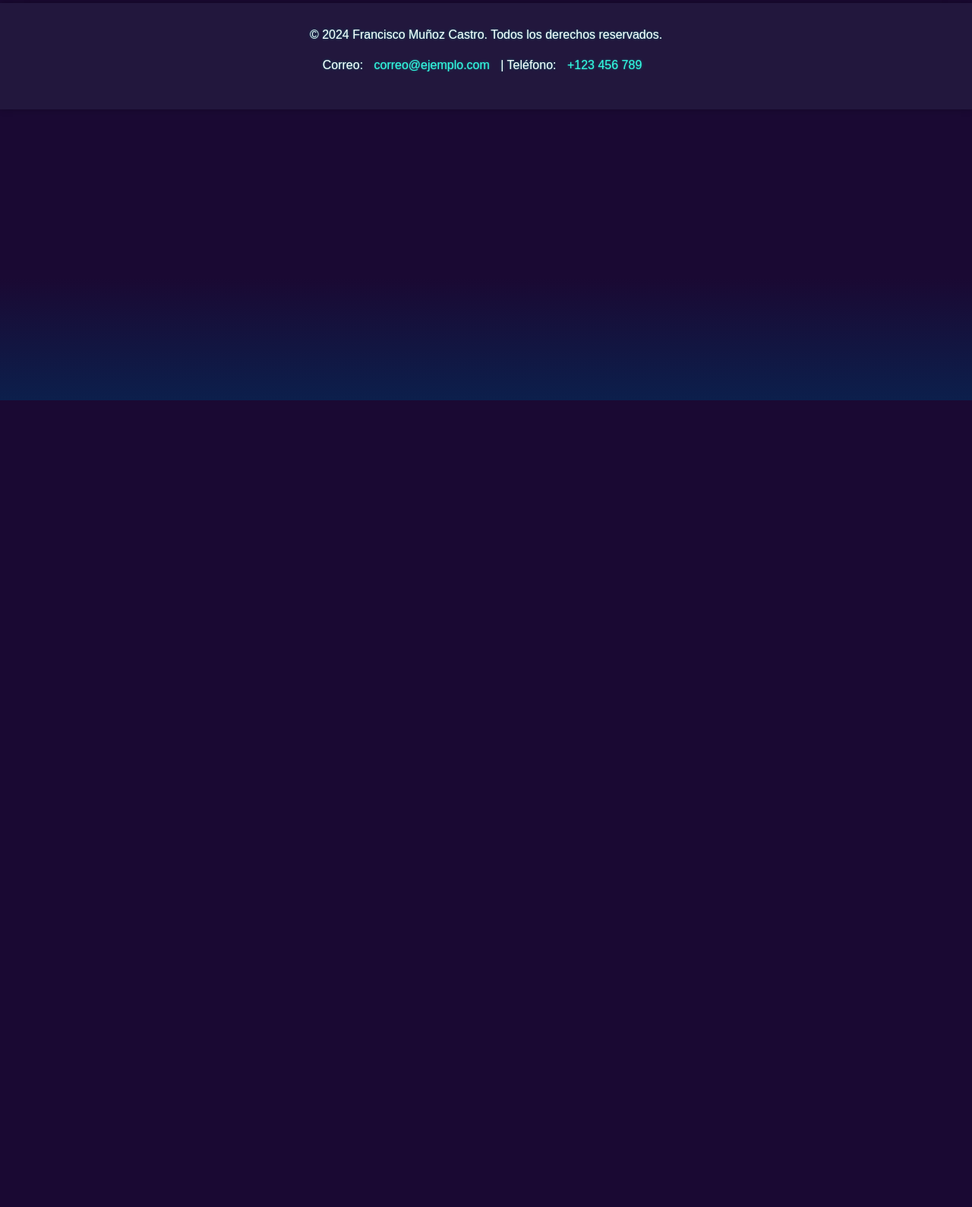
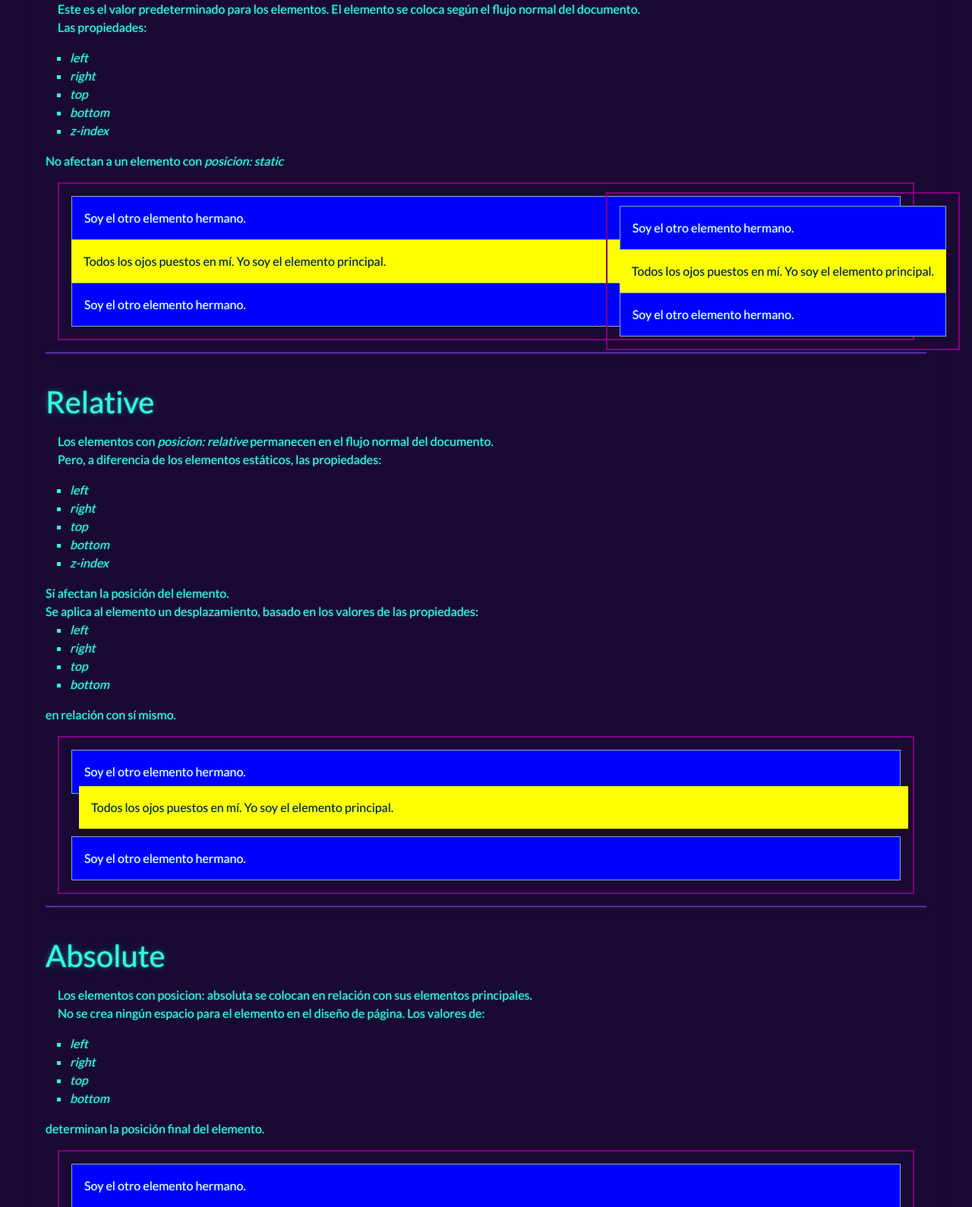
Before and after one commit to Duskpython2999/DAW_Tareas, a plain HTML site: page Tarea_2/index.html in a window 1280 px wide. Shown: the part 273-1862 px from the top of the page at 76% size. Before the commit the page ends 800 px from the top, so only its background shows below. Drawn offline with Linux system fonts and the light colour scheme.

Commit message:
v1.2
agrego definicion y ejemplos

```diff
--- a/Tarea_2/css/styles.css
+++ b/Tarea_2/css/styles.css
@@ -76,24 +76,77 @@ footer a:hover {
 
 
 
-.static-box {
-    position: static;
-    background-color: rgb(0, 0, 0);
+<style>
+.caja-tipo {
+    padding: 1em;
+    margin: 1em;
 }
-.relative-box {
+
+.texto-detalle {
+    margin: 0.5em auto;
+    padding: 0.5em 1em;
+}
+
+.caja-tipo ul {
+    list-style: square;
+    padding-left: 2em;
+}
+
+.caja-tipo ul li {
+    font-style: italic;
+    line-height: 1.5em;
+}
+/*positioning*/
+.elemento-padre {
+    border: 2px solid purple;
+    padding: 1em;
+    margin: 1em;
+}
+.elemento-principal {
+    color :#120d1f;
+    background-color: yellow;
+    padding: 1em;
+}
+.elemento-hermano {
+    color: white;
+    background-color: blue;
+    padding: 1em;
+    border: 1px solid #81adc8;
+}
+ .elemento-fixed{
+    position: fixed;
+    right: 0;
+    bottom: 50px;
+ }
+#Elemento-Relativo{
     position: relative;
-    left: 20px;
-    background-color: rgb(0, 0, 0);
+    left: 10px;
+    bottom: 10px;
 }
-.absolute-box {
+/* .elemento-Absoluto{
     position: absolute;
-    top: 30px;
-    left: 50px;
-    background-color: rgb(0, 0, 0);
+    left: 30px;
+    bottom: 10px;
+}  */
+/*z-index*/
+.box {
+    width: 100px;
+    height: 100px;
+    border: 3px solid;
+    position: relative;
 }
-.fixed-box {
-    position: fixed;
-    top: 10px;
-    right: 10px;
-    background-color: rgb(0, 0, 0);
+.green-box {
+    background-color: green;
 }
+.blue-box {
+    background-image: linear-gradient(90deg, #0500fc 0%, #9775fa 0%, #00f7ff 90%);
+    margin-top: -30px;
+    margin-left: 20px;
+    z-index: 1;
+}
+.purple-box {
+    background-color: purple;
+    margin-top: -30px;
+    margin-left: 40px;
+}
+</style>
--- a/Tarea_2/index.html
+++ b/Tarea_2/index.html
@@ -40,14 +40,146 @@
 <div class="contenedor">
 
 <hgroup>
-    <div id="Modelo_Caja">
+    <section class="caja-tipo">
+        <h1>Static</h1>
+        <p class="texto-detalle">
+            Este es el valor predeterminado para los elementos.
+            El elemento se coloca según el flujo normal del documento. <br />
+            Las propiedades:
+        <ul>
+            <li>left</li>
+            <li>right</li>
+            <li>top</li>
+            <li>bottom</li>
+            <li>z-index</li>
+        </ul>
+        No afectan a un elemento con
+        <i>posicion: static</i>
+        </p>
+        <article class="elemento-padre">
+            <div class="elemento-hermano">
+                Soy el otro elemento hermano.
+            </div>
 
-        <div class="static-box">Static</div>
-        <div class="relative-box">Relative</div>
-        <div class="absolute-box">Absolute</div>
-        <div class="fixed-box">Fixed</div>
+            <div class="elemento-principal" style="position: static;left: 10px;bottom: 10px;">
+                Todos los ojos puestos en mí. Yo soy el elemento principal.
+            </div>
 
+            <div class="elemento-hermano">
+                Soy el otro elemento hermano.
+            </div>
+        </article>
+    <hr>
+    <br>
+    </section>
+    <section class="caja-tipo">
+        <h1>Relative</h1>
+        <p class="texto-detalle">
+            Los elementos con <i>posicion: relative</i> permanecen en el flujo normal del documento.<br />
+            Pero, a diferencia de los elementos estáticos, las propiedades:
+        <ul>
+            <li>left</li>
+            <li>right</li>
+            <li>top</li>
+            <li>bottom</li>
+            <li>z-index</li>
+        </ul>
+        Sí afectan la posición del elemento. <br />
+        Se aplica al elemento un desplazamiento, basado en los valores de las propiedades:
+        <ul>
+            <li>left</li>
+            <li>right</li>
+            <li>top</li>
+            <li>bottom</li>
+        </ul> en relación con sí mismo.<br />
+        </p>
+        <article class="elemento-padre">
+            <div class="elemento-hermano">
+                Soy el otro elemento hermano.
+            </div>
 
+            <div id="Elemento-Relativo" class="elemento-principal" >
+                Todos los ojos puestos en mí. Yo soy el elemento principal.
+            </div>
+
+            <div class="elemento-hermano">
+                Soy el otro elemento hermano.
+            </div>
+        </article>
+    </section>
+    <hr>
+    <br>
+    <section class="caja-tipo">
+        <h1>Absolute</h1>
+        <p class="texto-detalle">
+            Los elementos con posicion: absoluta se colocan en relación con sus elementos principales. <br />
+            No se crea ningún espacio para el elemento en el diseño de página. Los valores de:
+        <ul>
+            <li>left</li>
+            <li>right</li>
+            <li>top</li>
+            <li>bottom</li>
+        </ul>
+        determinan la posición final del elemento.<br />
+        </p>
+        <article class="elemento-padre" style=" position:relative; height: 100px;">
+            <div class="elemento-hermano">
+                Soy el otro elemento hermano.
+            </div>
+
+            <div class="elemento-principal  elemento-Absoluto">
+                Todos los ojos puestos en mí. Yo soy el elemento principal.
+            </div>
+
+            <div class="elemento-hermano">
+                Soy el otro elemento hermano.
+            </div>
+        </article>
+    </section>
+    <hr>
+    <br>
+    <section class="caja-tipo">
+        <br>
+        <h1 style="position: relative; z-index: 9;">Fixed</h1>
+        <p class="texto-detalle">
+            Los elementos de posición fija son similares a los elementos de posición absoluta.<br />
+            También se eliminan del flujo normal del documento. <br />
+            Pero a diferencia de los elementos absolutamente posicionados, siempre están posicionados en relación
+            con el elemento
+            <i>&lt;html&gt;</i>.
+        </p>
+        <article class="elemento-padre elemento-fixed" >
+            <div class="elemento-hermano">
+                Soy el otro elemento hermano.
+            </div>
+
+            <div class="elemento-principal">
+                Todos los ojos puestos en mí. Yo soy el elemento principal.
+            </div>
+
+            <div class="elemento-hermano">
+                Soy el otro elemento hermano.
+            </div>
+        </article>
+    </section>
+    <hr>
+    <br>
+    <section class="caja-tipo">
+        <h1>Z-index</h1>
+        <p class="texto-detalle">
+            La propiedad del índice z especifica el orden de pila de un elemento.<br />
+            Un elemento con un orden de pila mayor siempre está delante de un elemento con un orden de pila
+            menor.<br />
+
+        </p>
+        <article class="elemento-padre">
+            <div class="box green-box"> </div>
+            <div class="box blue-box"> </div>
+            <div class="box purple-box"> </div>
+
+        </article>
+
+        <br>
     </div>
 </hgroup>
 </div>
```
